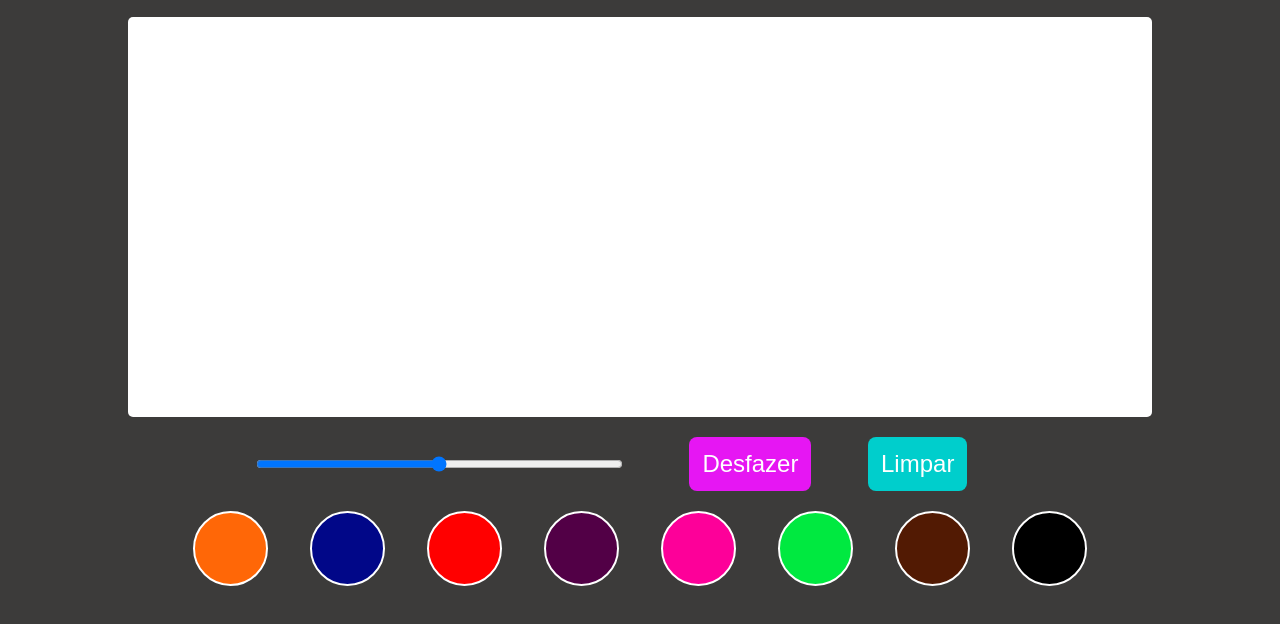
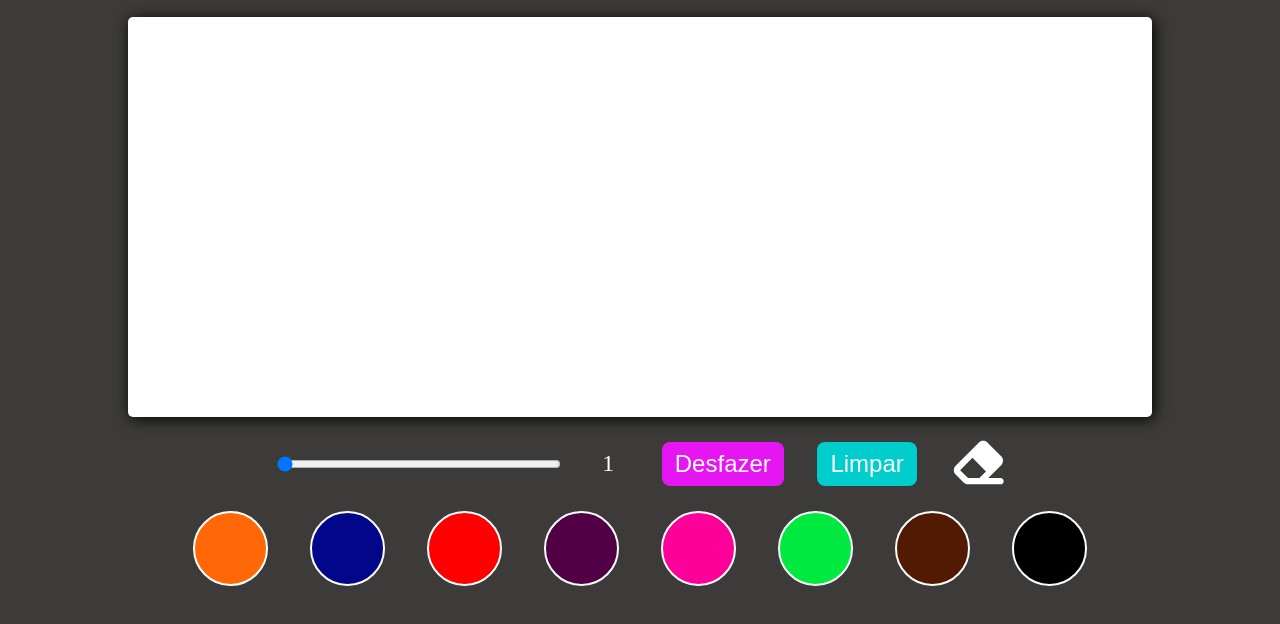
Before and after one commit to Joao123433/ts-drawing-app, a website: page index.html in a window 1280 px wide. Shown: the part 72-696 px from the top of the page. Drawn offline with Linux system fonts and the light colour scheme.

Commit message:
add logica

```diff
--- a/index.html
+++ b/index.html
@@ -4,7 +4,7 @@
   <meta charset="UTF-8">
   <meta name="viewport" content="width=device-width, initial-scale=1.0">
   <link rel="stylesheet" href="public/style/index.css">
-  <script src="public/dist/main.js"></script>
+  <script src="public/dist/main.js" defer></script>
   <title>Ts Draw</title>
 </head>
 <body>
@@ -12,10 +12,16 @@
     <h1>Desenhe</h1>
     <canvas></canvas>
     <section id="section-configs">
-      <input type="range" id="size-pencil">
+      <div>
+        <input type="range" id="size-pencil" min="1" max="100" value="1">
+        <span>1</span>
+      </div>
       <div>
         <button id="undo">Desfazer</button>
         <button id="clean">Limpar</button>
+        <button id="eraser">
+          <svg xmlns="http://www.w3.org/2000/svg" viewBox="0 0 576 512"><path fill="#ffffff" d="M290.7 57.4L57.4 290.7c-25 25-25 65.5 0 90.5l80 80c12 12 28.3 18.7 45.3 18.7H288h9.4H512c17.7 0 32-14.3 32-32s-14.3-32-32-32H387.9L518.6 285.3c25-25 25-65.5 0-90.5L381.3 57.4c-25-25-65.5-25-90.5 0zM297.4 416H288l-105.4 0-80-80L227.3 211.3 364.7 348.7 297.4 416z"/></svg>
+        </button>
       </div>
     </section>
     <section id="section-colors">
--- a/public/style/index.css
+++ b/public/style/index.css
@@ -34,6 +34,7 @@ canvas {
   border-radius: 5px;
   width: 100%;
   cursor: crosshair;
+  box-shadow: 2px 2px 15px black;
 }
 
 #section-colors {
@@ -101,12 +102,18 @@ input {
 }
 
 div {
-  width: 80%;
+  width: 90%;
   display: flex;
+  align-items: center;
   justify-content: space-around;
 }
 
-div button {
+span {
+  color: white;
+  font-size: 17px;
+}
+
+#undo, #clean {
   font-size: 17px;
   padding: 8px 13px;
   border-radius: 8px;
@@ -114,6 +121,9 @@ div button {
   font-weight: 500;
   border: none;
   cursor: pointer;
+  height: 75%;
+  display: flex;
+  align-items: center;
 }
 
 #undo {
@@ -134,12 +144,32 @@ div button {
   color: black;
 }
 
+#eraser {
+  background-color: transparent;
+  border: none;
+  width: 15%;
+  cursor: pointer;
+}
+
+svg {
+  width: 100%;
+  height: 100%;
+}
+
+button:hover > svg > path {
+  fill: #000;
+}
+
 @media (min-width: 375px) {
   h1 {
     font-size: 2.7rem;
   }
 
-  div button {
+  span {
+    font-size: 20px;
+  }
+
+  #undo, #clean {
     font-size: 20px;
   }
 
@@ -154,11 +184,11 @@ div button {
     font-size: 3rem;
   }
 
-  #section-configs {
-    flex-direction: row;
+  #undo, #clean {
+    font-size: 22px;
   }
 
-  div button {
+  span {
     font-size: 22px;
   }
 
@@ -179,6 +209,10 @@ div button {
     width: 70%;
   }
 
+  #section-configs {
+    flex-direction: row;
+  }
+
   .colors {
     width: 75px;
     height: 75px;
@@ -196,9 +230,12 @@ div button {
     margin-top: 0px;
   }
 
-  div button {
+  #undo, #clean {
     font-size: 1.5rem;
-    padding: 13px;
+  }
+
+  span {
+    font-size: 1.5rem;
   }
 
   #section-colors {
@@ -217,7 +254,7 @@ div button {
   }
 
   div {
-    justify-content: space-evenly;
+    justify-content: space-around;
   }
 
   #section-colors {
--- a/src/main.ts
+++ b/src/main.ts
@@ -0,0 +1,98 @@
+const canvas = document.querySelector("canvas")
+const context = canvas.getContext("2d")
+
+const sizeLabel: HTMLSpanElement = document.querySelector("span")
+const btnSize: HTMLButtonElement = document.querySelector("#size-pencil")
+const btnUndo: HTMLButtonElement = document.querySelector("#undo")
+const btnClean: HTMLButtonElement = document.querySelector("#clean")
+const btnEraser: HTMLButtonElement = document.querySelector("#eraser")
+const btnColors: NodeListOf<HTMLButtonElement> = document.querySelectorAll(".colors")
+
+let draw = false
+let strokeColor = "black"
+let strokeSize = 0
+let historic: ImageData[] =  []
+
+canvas.width = canvas.clientWidth
+canvas.height = canvas.clientHeight
+
+function move(ev: { pageX: number; pageY: number }) {
+  context.beginPath();
+  context.moveTo(ev.pageX - canvas.offsetLeft, ev.pageY - canvas.offsetTop)
+  draw = true
+}
+
+function stop() {
+  if(draw) {
+    context.closePath()
+    draw = false
+  }
+  historic.push(context.getImageData(0, 0, canvas.width, canvas.height));
+}
+
+function drawing(ev: { pageX: number; pageY: number }) {
+  if(draw) {
+    context.lineTo(ev.pageX - canvas.offsetLeft, ev.pageY - canvas.offsetTop)
+    context.strokeStyle = strokeColor
+    context.lineWidth = strokeSize
+    context.lineCap = "round"
+    context.lineJoin = "round";
+    context.stroke()
+  }
+}
+
+function getX(ev: { pageX: number; targetTouches: { pageX: number }[] }) {
+  if (ev.pageX == undefined) {
+    return ev.targetTouches[0].pageX - canvas.offsetLeft
+  } else {
+    return ev.pageX - canvas.offsetLeft
+  }
+}
+
+
+function getY(ev: { pageY: number; targetTouches: { pageY: number }[] }) {
+  if (ev.pageY == undefined) {
+    return ev.targetTouches[0].pageY - canvas.offsetTop
+  } else {
+    return ev.pageY - canvas.offsetTop
+  }
+}
+
+function changeColor(ev) {
+  const color = ev.target.dataset.color
+  strokeColor = color
+}
+
+function changeSize(ev) {
+  let size = Number(ev.target.value)
+  strokeSize = size
+  sizeLabel.textContent = `${size}`
+}
+
+function undo() {
+  if((historic.length - 1) > 0) {
+    historic.pop()
+    context.putImageData(historic[historic.length - 1], 0, 0)
+  } else {
+    clean()
+  }
+}
+
+function clean() {
+  context.clearRect(0, 0, canvas.width, canvas.height)
+  historic = []
+}
+
+function eraser() {
+  strokeColor = "white"
+}
+
+canvas.addEventListener("mousedown", move)
+canvas.addEventListener("mouseup", stop)
+canvas.addEventListener("mousemove", drawing)
+
+btnSize.addEventListener("input", changeSize)
+btnUndo.addEventListener("click", undo)
+btnClean.addEventListener("click", clean)
+btnEraser.addEventListener("click", eraser)
+btnColors.forEach(e => e.addEventListener("click", changeColor))
```
Also changed, not shown: public/dist/main.js.
